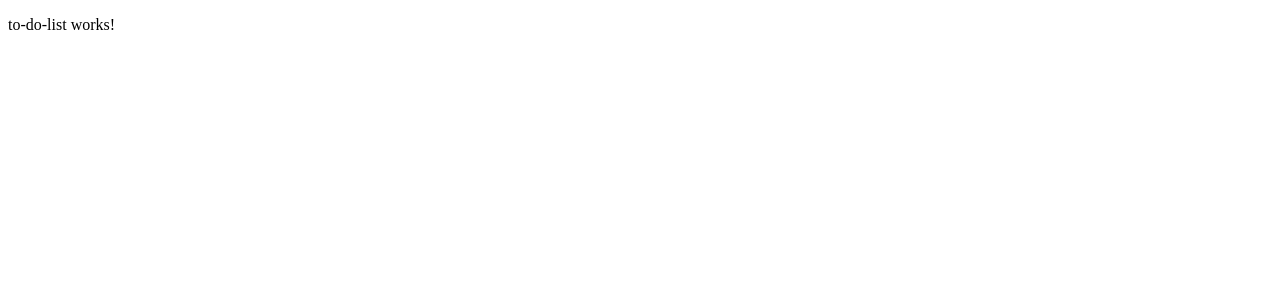
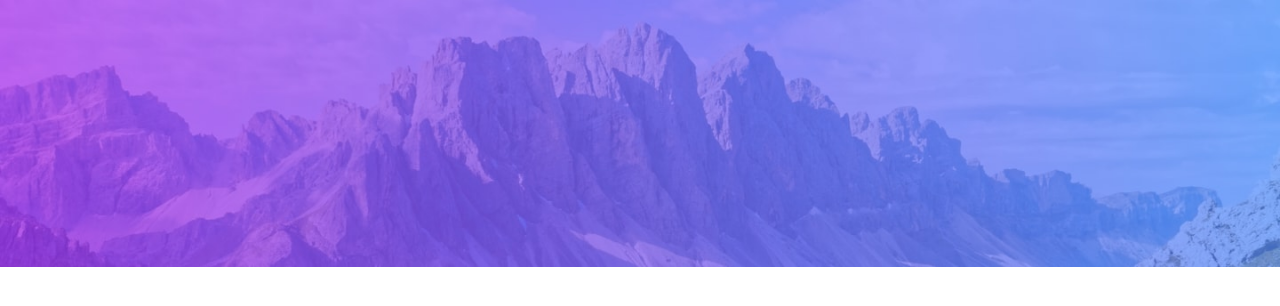
Before and after one commit to KinoDerToten/To-Do-List-Angular, an Angular app: page / in a window 1280 px wide. Shown: the top 306 px of the page. Built offline with nearby package versions, Linux system fonts and the light colour scheme.

Commit message:
adicionando imagem de fundo

```diff
--- a/src/app/to-do-list/to-do-list-component/to-do-list.component.css
+++ b/src/app/to-do-list/to-do-list-component/to-do-list.component.css
@@ -0,0 +1,6 @@
+.body-bg{
+  height: 100vh;
+  background-image: url('../../assets/bg-desktop-light.jpg');
+  background-repeat: no-repeat;
+  background-size: 100% auto;
+}
--- a/src/app/to-do-list/to-do-list-component/to-do-list.component.html
+++ b/src/app/to-do-list/to-do-list-component/to-do-list.component.html
@@ -1 +1,5 @@
-<p>to-do-list works!</p>
+<div class="container-fluid body-bg">
+  <div class="container fluid">
+
+  </div>
+</div>
--- a/src/index.html
+++ b/src/index.html
@@ -1,13 +1,18 @@
 <!doctype html>
 <html lang="en">
+
 <head>
   <meta charset="utf-8">
   <title>ToDoListAngular</title>
   <base href="/">
   <meta name="viewport" content="width=device-width, initial-scale=1">
   <link rel="icon" type="image/x-icon" href="favicon.ico">
+  <link href="https://cdn.jsdelivr.net/npm/bootstrap@5.1.3/dist/css/bootstrap.min.css" rel="stylesheet"
+    integrity="sha384-1BmE4kWBq78iYhFldvKuhfTAU6auU8tT94WrHftjDbrCEXSU1oBoqyl2QvZ6jIW3" crossorigin="anonymous">
 </head>
+
 <body>
   <app-root></app-root>
 </body>
+
 </html>
```
